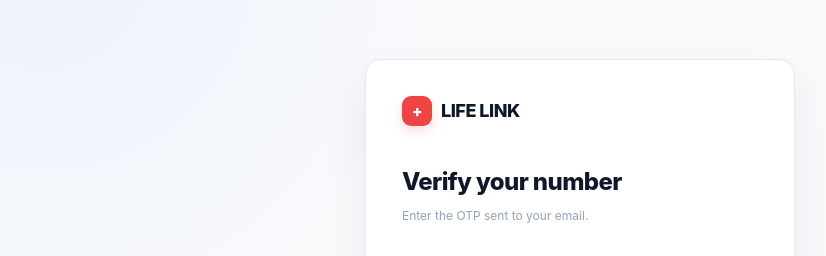
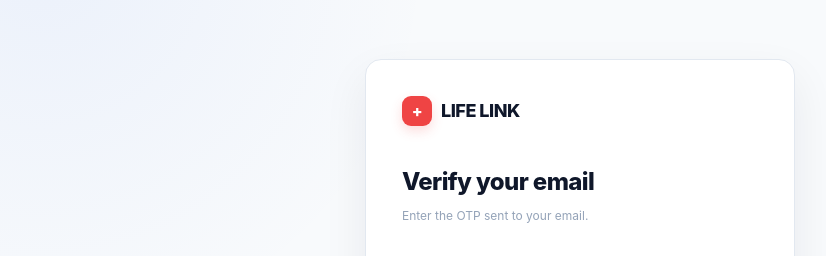
Before and after one commit to ASBANESHJOEL/LIFE-LINK-AI-Powered-Emergency-Medical-Resource-Network, a Next.js app in the folder frontend/: page /verify-otp in a window 1280 px wide. Shown: the part 104-360 px from the top of the page, without its empty margins (60-886 px from the left). Built offline with nearby package versions, Linux system fonts and the light colour scheme; no server answers.

Commit message:
fix: correct email OTP verification heading

```diff
--- a/frontend/src/app/verify-otp/page.tsx
+++ b/frontend/src/app/verify-otp/page.tsx
@@ -64,7 +64,7 @@
         </Link>
 
         <div className="mt-10">
-          <h1 className="text-2xl font-extrabold tracking-tight text-slate-900">Verify your number</h1>
+          <h1 className="text-2xl font-extrabold tracking-tight text-slate-900">Verify your email</h1>
           <p className="mt-2 text-xs leading-5 text-slate-500">Enter the OTP sent to {email || 'your email'}.</p>
         </div>
 
```
